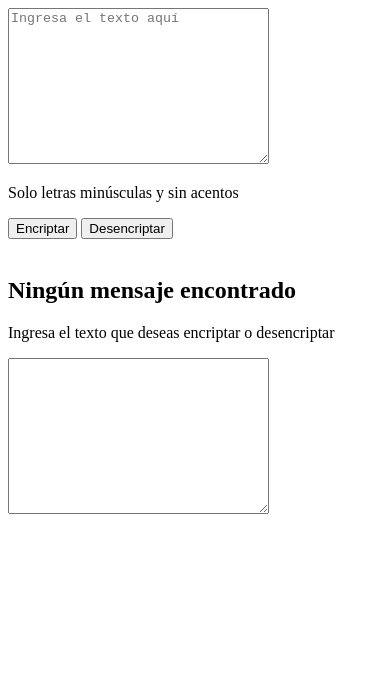
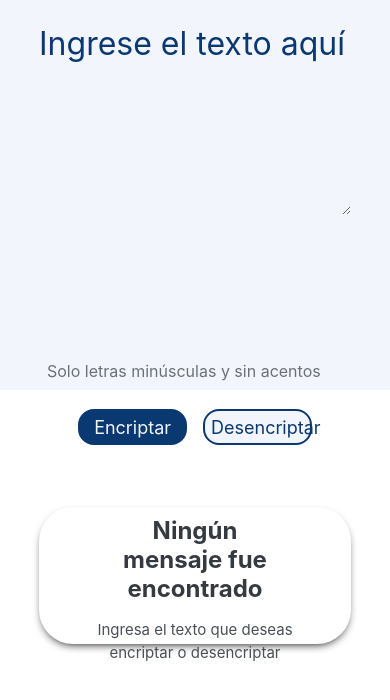
Before and after one commit to AlejandroAZ17/EncriptadorDeTexto, a plain HTML site: page index.html in a window 390 px wide. Drawn offline with Linux system fonts and the light colour scheme.

Commit message:
Dieño de la aplicación con css y resposive desing junto con la funcionalidad de encriptar un texto

```diff
--- a/index.html
+++ b/index.html
@@ -6,14 +6,16 @@
     <meta http-equiv="X-UA-Compatible" content="IE=edge">
     <meta name="viewport" content="width=device-width, initial-scale=1.0">
     <title>Encriptador de Texto</title>
+    <link rel="stylesheet" href="reset.css">
     <link rel="stylesheet" href="styles.css">
+
 </head>
 
 <body>
     <div class="container">
         <div class="encriptar">
             <textarea name="texto" class="texto" id="texto" cols="30" rows="10"
-                placeholder="Ingresa el texto aquí"></textarea>
+                placeholder="Ingrese el texto aquí"></textarea>
 
             <div class="terminos">
                 <p>Solo letras minúsculas y sin acentos</p>
@@ -28,11 +30,10 @@
             </div>
         </div>
         <div class="encriptado">
-            <img src="" alt="" id="muñeco">
+            <img src="img/Muñeco.png" alt="Muñeco" id="muñeco">
             <div class="mensaje-encriptado" id="mensaje-encriptado">
-                <h2 id="titulo-mensaje">Ningún mensaje encontrado</h2>
+                <h2 id="titulo-mensaje">Ningún mensaje fue encontrado</h2>
                 <p id="parrafo">Ingresa el texto que deseas encriptar o desencriptar</p>
-                <textarea name="mensaje" id="mensaje" cols="30" rows="10" class="mensaje"></textarea>
             </div>
         </div>
     </div>
--- a/index.js
+++ b/index.js
@@ -0,0 +1,26 @@
+function encriptar() {
+
+    let texto = document.getElementById("texto").value;
+    let tituloMensaje = document.getElementById("titulo-mensaje");
+    let parrafo = document.getElementById("parrafo");
+    let muñeco = document.getElementById("muñeco");
+    let textoCifrado = texto
+        .replace(/e/gi, "enter")
+        .replace(/i/gi, "imes")
+        .replace(/a/gi, "ai")
+        .replace(/o/gi, "ober")
+        .replace(/u/gi, "ufat");
+
+        if(texto.length != 0){
+            document.getElementById("texto").value = textoCifrado;
+            tituloMensaje.textContent = "Texto encriptado con éxito";
+            parrafo.textContent = "";
+            muñeco.src = "img/Encriptado.png";
+        }else{
+
+            tituloMensaje.textContent = "Ningún mensaje fue encontrado";
+            parrafo.textContent = "Ingresa el texto que deseas encriptar o desencriptar";
+            muñeco.src = "img/Muñeco.png";
+            alert("Debes ingresar un texto");
+        }
+}
--- /dev/null
+++ b/reset.css
@@ -0,0 +1,48 @@
+/* http://meyerweb.com/eric/tools/css/reset/
+   v2.0 | 20110126
+   License: none (public domain)
+*/
+
+html, body, div, span, applet, object, iframe,
+h1, h2, h3, h4, h5, h6, p, blockquote, pre,
+a, abbr, acronym, address, big, cite, code,
+del, dfn, em, img, ins, kbd, q, s, samp,
+small, strike, strong, sub, sup, tt, var,
+b, u, i, center,
+dl, dt, dd, ol, ul, li,
+fieldset, form, label, legend,
+table, caption, tbody, tfoot, thead, tr, th, td,
+article, aside, canvas, details, embed,
+figure, figcaption, footer, header, hgroup,
+menu, nav, output, ruby, section, summary,
+time, mark, audio, video {
+	margin: 0;
+	padding: 0;
+	border: 0;
+	font-size: 100%;
+	font: inherit;
+	vertical-align: baseline;
+}
+/* HTML5 display-role reset for older browsers */
+article, aside, details, figcaption, figure,
+footer, header, hgroup, menu, nav, section {
+	display: block;
+}
+body {
+	line-height: 1;
+}
+ol, ul {
+	list-style: none;
+}
+blockquote, q {
+	quotes: none;
+}
+blockquote:before, blockquote:after,
+q:before, q:after {
+	content: '';
+	content: none;
+}
+table {
+	border-collapse: collapse;
+	border-spacing: 0;
+}
--- a/styles.css
+++ b/styles.css
@@ -0,0 +1,287 @@
+* {
+    margin: 0;
+    padding: 0;
+}
+
+.container {
+    position: relative;
+    width: 100vw;
+    height: 40vw;
+    background: #f3f5fc;
+}
+
+.texto {
+
+    position: absolute;
+    width: 42%;
+    height: 60%;
+    left: 12%;
+    top: 15%;
+    border: none;
+    font-family: "inter";
+    font-style: normal;
+    font-weight: 400;
+    font-size: 32px;
+    line-height: 150%;
+    background-color: #f3f5fc;
+}
+
+.texto::placeholder {
+
+    color: #0a3871;
+
+}
+
+.texto:focus,
+.texto:active {
+
+    border: none;
+    outline: none;
+}
+
+.terminos {
+
+    display: flex;
+    flex-direction: row;
+    align-items: center;
+    padding: 8px;
+    gap: 8px;
+    position: absolute;
+    width: 90%;
+    left: 12%;
+    top: 80%;
+}
+
+.terminos p {
+    font-family: "inter";
+    font-style: normal;
+    font-weight: 400;
+    font-size: 12px;
+    line-height: 150%;
+    color: #495057;
+    opacity: 0.8;
+    flex: none;
+    order: 1;
+    flex-grow: 0;
+}
+
+.botones {
+
+    display: flex;
+    flex-direction: row;
+    align-items: flex-start;
+    padding: 1% 0;
+    position: absolute;
+    width: 80%;
+    left: 12%;
+    top: 75%;
+}
+
+.botonEncriptador {
+
+    align-items: center;
+    justify-content: center;
+    width: 25%;
+    gap: 8px;
+    padding: 2%;
+    margin-top: 5%;
+    border: 2px solid #0a3871;
+    border-radius: 24px;
+    background-color: #0a3871;
+    font-family: "inter";
+    font-size: 18px;
+    line-height: 19px;
+    text-align: center;
+    color: #f3f5fc;
+}
+
+.botonEncriptador:hover {
+    width: 27%;
+    padding: 2.3%;
+    font-weight: bold;
+    background-color: #0a3871;
+    color: #f3f5fc;
+    transition: 1s;
+    cursor: pointer;
+}
+
+.botonEncriptador:active {
+    background-color: #f3f5fc;
+    color: #0a3871;
+    transition: 0s;
+    cursor: progress;
+}
+
+.botonDesencriptar {
+
+    align-items: center;
+    justify-content: center;
+    width: 25%;
+    gap: 8px;
+    padding: 2%;
+    margin-top: 5%;
+    margin-left: 5%;
+    border: 2px solid #0a3871;
+    border-radius: 24px;
+    background-color: #f3f5fc;
+    font-family: "inter";
+    font-size: 18px;
+    line-height: 19px;
+    text-align: center;
+    color: #0a3871;
+}
+
+.botonDesencriptar:hover {
+    width: 27%;
+    padding: 2.3%;
+    font-weight: bold;
+    background-color: #f3f5fc;
+    color: #0a3871;
+    transition: 1s;
+    cursor: pointer;
+}
+
+.botonDesencriptar:active {
+    background-color: #0a3871;
+    color: #f3f5fc;
+    transition: 0s;
+    cursor: progress;
+}
+
+.encriptado {
+
+    display: flex;
+    justify-content: center;
+    position: absolute;
+    width: 30%;
+    height: 90%;
+    left: 60%;
+    top: 10%;
+    background: white;
+    box-shadow: 0 4px 10px -4px black;
+    border-radius: 34px;
+}
+
+.mensaje-encriptado {
+
+    display: flex;
+    flex-direction: column;
+    align-items: center;
+    justify-content: center;
+    padding: 1%;
+    gap: 16px;
+    position: absolute;
+    width: 100%;
+    top: 65%;
+    text-align: center;
+}
+
+.mensaje-encriptado h2 {
+
+    width: 60%;
+    font-family: "inter";
+    font-style: normal;
+    font-weight: 700;
+    font-size: 24px;
+    line-height: 120%;
+    text-align: center;
+    color: #343a40;
+}
+
+.mensaje-encriptado p {
+
+    width: 80%;
+    font-family: "inter";
+    font-style: normal;
+    font-weight: 400;
+    font-size: 15px;
+    line-height: 150%;
+    text-align: center;
+    color: #495055;
+}
+
+.encriptado img {
+
+    position: absolute;
+    height: 60%;
+    width: 80%;
+    top: 8%;
+    border-radius: 0px;
+}
+
+/* responsive desing*/
+@media (max-width: 57.5em){
+    .container{
+        display: flex;
+        flex-direction: row;
+        padding: 0 0 60% 0;
+    }
+    .encriptar{
+        width: 100%;
+    }
+    .texto{
+        width: 80%;
+        height: 50%;
+        left: 10%;
+        top: 5%;
+    }
+    .terminos{
+        width: 80%;
+        left: 10%;
+        top: 90%;
+    }
+    .terminos p{
+        font-size: 16px;;
+    }
+    .botones{
+
+
+        width: 80%;
+        left: 20%;
+        top: 100%;
+    }
+
+    .botonEncriptador, .botonDesencriptar{
+
+        width: 35%;
+        border-radius: 16px;
+    }
+    .botonEncriptador:hover, .botonDesencriptar:hover{
+
+        margin: 0.3%;
+        width: 47.5%;
+        padding: 1.8%;
+    }
+    .botonEncriptador:active{
+
+        background-color: #f3f5fc;
+    color: #0a3871;
+    transition: 0s;
+    }
+    .botonDesencriptar:active{
+
+        background-color: #0a3871;
+    color: #f3f5fc;
+    transition: 0s;
+    }
+    .encriptado{
+        width: 80%;
+        height: 35%;
+        left: 10%;
+        top: 130%;
+        text-align: center;
+    }
+    .mensaje-encriptado{
+
+        width: 100%;
+        top: 5%;
+    }
+    .encriptado img{
+
+        top: 0;
+        display: none;
+        visibility: hidden;
+    }
+
+
+}
```
Also changed, not shown: img/Encriptado.png (added), img/Muñeco.png (added).
